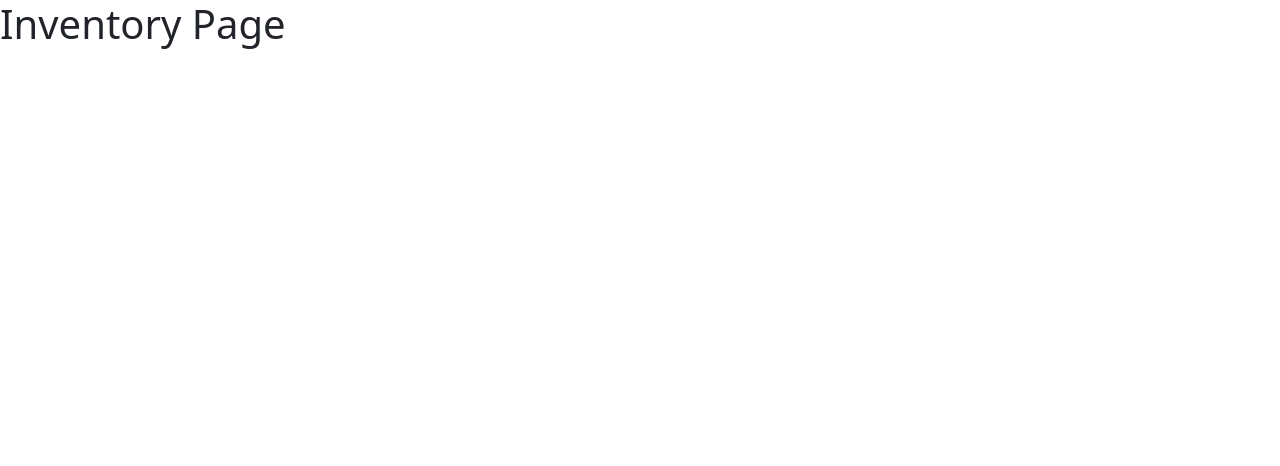
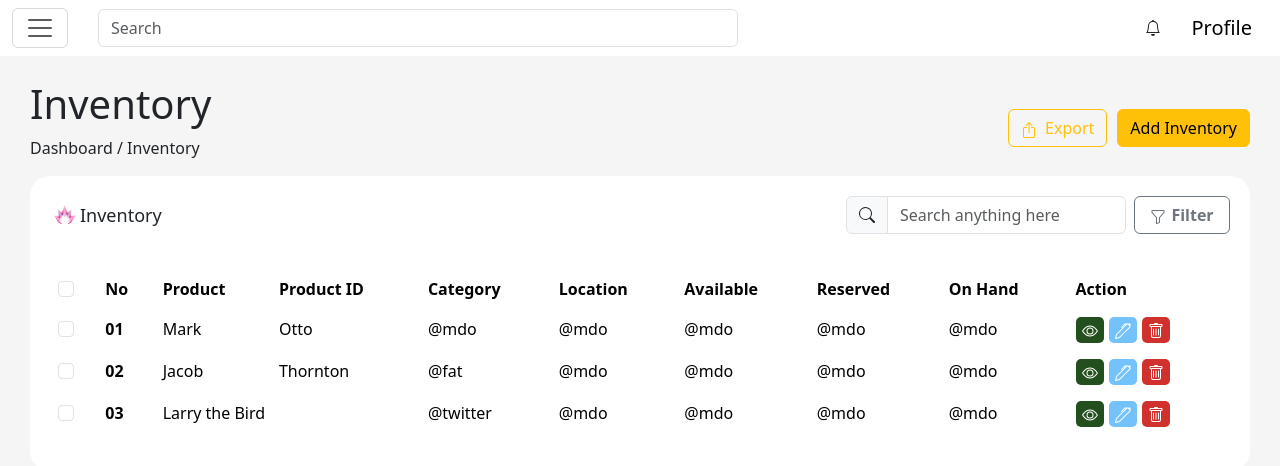
Before and after one commit to peanut150/Inventory-Practice, a React (Vite) app: page /inventory in a window 1280 px wide. Shown: the top 466 px of the page. Built offline with nearby package versions, Linux system fonts and the light colour scheme.

Commit message:
fixed the page mistake (interchanged the dashboard & inventory pages

```diff
--- a/src/pages/dashboard/dashboard.jsx
+++ b/src/pages/dashboard/dashboard.jsx
@@ -1,9 +1,8 @@
-import * as Icon from "react-bootstrap-icons";
-
 import OffcanvasNav from "../../components/navbar/OffcanvasNav";
-import InventoryTable from "../../components/tables/InventoryTable";
 
 function Dashboard() {
+  document.body.style.backgroundColor = "#F5F5F5";
+
   return (
     <>
       <OffcanvasNav />
@@ -23,23 +22,9 @@ function Dashboard() {
           }}
         >
           <div>
-            <h1>Inventory</h1>
-            <p>Dashboard / Inventory</p>
-          </div>
-
-          <div style={{ display: "flex", gap: "10px" }}>
-            <button type="button" className="btn btn-outline-warning">
-              <Icon.BoxArrowUp style={{ marginRight: "8px" }} />
-              Export
-            </button>
-
-            <button type="button" className="btn btn-warning">
-              Add Inventory
-            </button>
+            <h1>Dashboard Page</h1>
           </div>
         </div>
-
-        <InventoryTable />
       </div>
     </>
   );
--- a/src/pages/inventory/inventory.jsx
+++ b/src/pages/inventory/inventory.jsx
@@ -1,7 +1,46 @@
+import * as Icon from "react-bootstrap-icons";
+
+import OffcanvasNav from "../../components/navbar/OffcanvasNav";
+import InventoryTable from "../../components/tables/InventoryTable";
+
 function Inventory() {
   return (
     <>
-      <h1>Inventory Page</h1>
+      <OffcanvasNav />
+      <div
+        style={{
+          paddingLeft: "30px",
+          paddingRight: "30px",
+          paddingTop: "80px",
+          paddingBottom: "80px",
+        }}
+      >
+        <div
+          style={{
+            display: "flex",
+            justifyContent: "space-between",
+            alignItems: "center",
+          }}
+        >
+          <div>
+            <h1>Inventory</h1>
+            <p>Dashboard / Inventory</p>
+          </div>
+
+          <div style={{ display: "flex", gap: "10px" }}>
+            <button type="button" className="btn btn-outline-warning">
+              <Icon.BoxArrowUp style={{ marginRight: "8px" }} />
+              Export
+            </button>
+
+            <button type="button" className="btn btn-warning">
+              Add Inventory
+            </button>
+          </div>
+        </div>
+
+        <InventoryTable />
+      </div>
     </>
   );
 }
```
